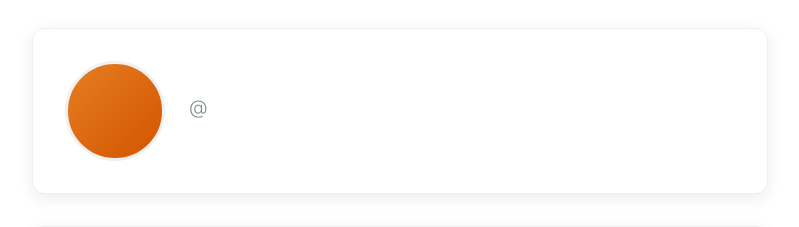
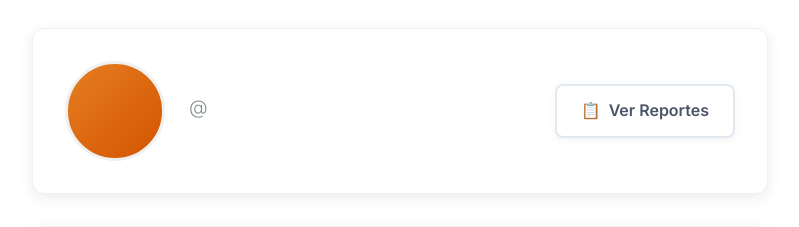
Before and after one commit to JesusEmilianoCloud/pawstohome, a Django app: template ProfileService/templates/ProfileService/profile_detail.html in a window 1280 px wide. Shown: the part 292-519 px from the top of the page, without its empty margins (240-1039 px from the left). Run offline with Django 5.2, Linux system fonts and the light colour scheme; the template is opened without the code that fills it, so the values that code supplies are empty; parts of the project's set-up code (start-up, migrations or seed data) failed here and were passed over.

Commit message:
Add user reports link to profile actions section

```diff
--- a/ProfileService/templates/ProfileService/profile_detail.html
+++ b/ProfileService/templates/ProfileService/profile_detail.html
@@ -49,8 +49,12 @@
             </div>
         </div>
 
-        {% if user == profile_user %}
-            <div class="profile-actions">
+        <div class="profile-actions">
+            <a href="{% url 'ProfileService:user_reports' profile_user.id %}" class="btn btn-outline">
+                <span>📋</span>
+                Ver Reportes
+            </a>
+            {% if user == profile_user %}
                 <a href="{% url 'ProfileService:edit_profile' %}" class="btn btn-primary">
                     <span>✏️</span>
                     Editar Perfil
@@ -59,8 +63,8 @@
                     <span>🚪</span>
                     Cerrar Sesión
                 </a>
-            </div>
-        {% endif %}
+            {% endif %}
+        </div>
     </div>
 
     <div class="profile-content">
```
